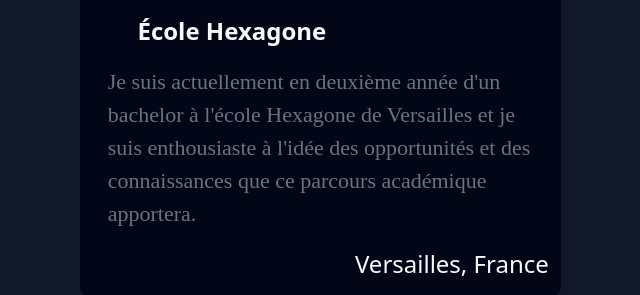
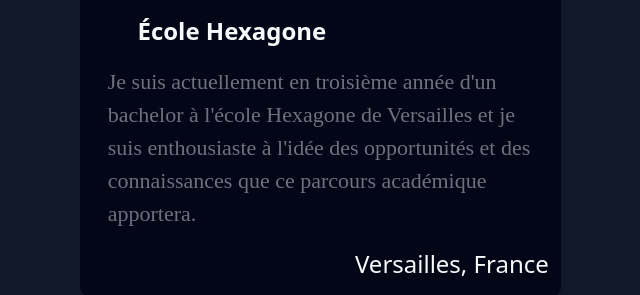
Before and after one commit to mohamedmaghzaoui/portfolio, a website: page resume.html in a window 1280 px wide. Shown: the part 426-721 px from the top of the page, 623-1263 px from the left. Drawn offline with nearby package versions, Linux system fonts and the light colour scheme.

Commit message:
changed more info

```diff
--- a/resume.html
+++ b/resume.html
@@ -93,7 +93,7 @@
                             <!-- Texte pour la taille de police responsive -->
                             <p id="text" class=" mx-3  fw-medium "
                                 style="color: #6B7280 ;font-family: Lexend Deca;font-style: normal;">
-                                Je suis actuellement en deuxième année d'un bachelor à l'école Hexagone de Versailles
+                                Je suis actuellement en troisième année d'un bachelor à l'école Hexagone de Versailles
                                 et je suis enthousiaste à l'idée des opportunités et des connaissances
                                 que ce parcours académique apportera.
                             </p>
```
